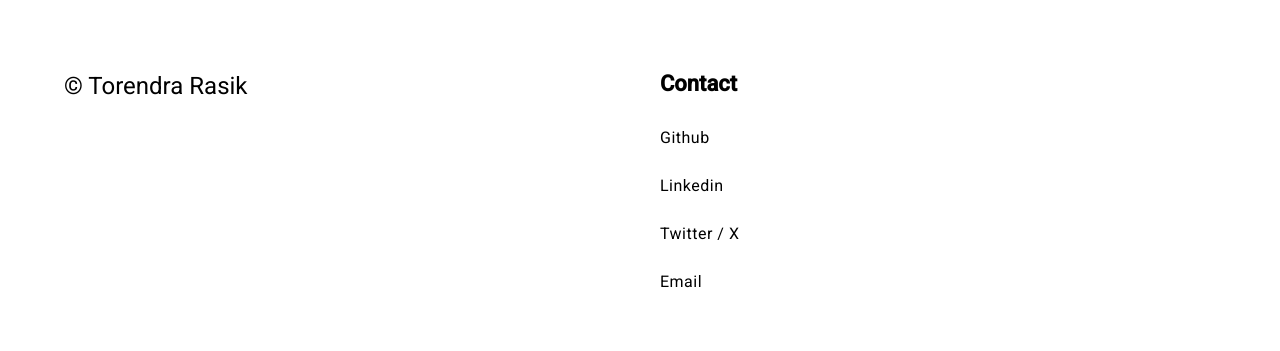
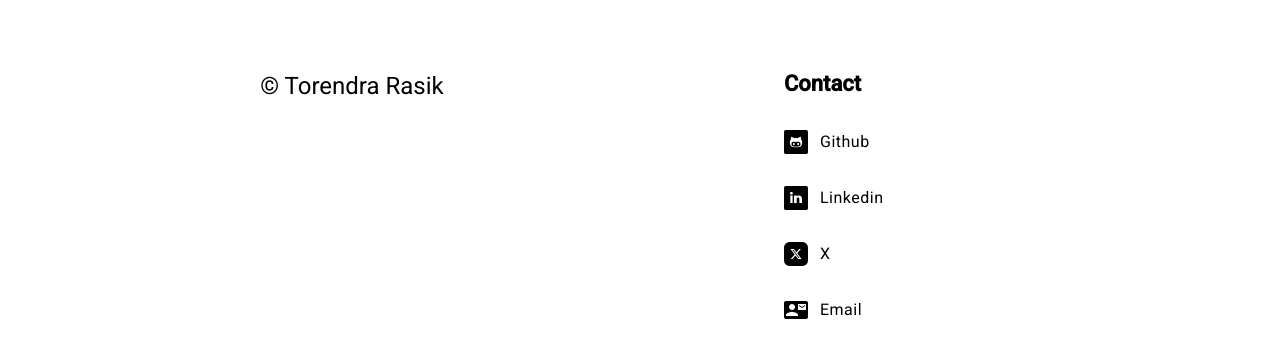
Before and after one commit to trasik/trasik98, an Angular app in the folder client/: page / in a window 1280 px wide. Shown: the part 1365-1716 px from the top of the page. Before the commit the page ends 1671 px from the top, so only its background shows below. Built offline with nearby package versions, Linux system fonts and the light colour scheme.

Commit message:
(client): Adds svg icons and centering to footer contact

```diff
--- a/client/src/app/home/home.component.html
+++ b/client/src/app/home/home.component.html
@@ -76,21 +76,53 @@
 
 <footer class="footer">
   <div class="footer-content">
+    <div class="footer-content-items">
       <h6>&copy; Torendra Rasik</h6>
+    </div>
+    <div class="footer-content-items">
       <ul class="mat-typography footer-contact-list">
         <li id="footer-contact-list-title" class="mat-title-large">Contact</li>
         <li class="mat-body-large">
-        <a href="https://github.com/trasik">Github</a>
+          <a href="https://github.com/trasik"
+            ><mat-icon
+              svgIcon="github"
+              aria-hidden="false"
+              aria-label="Example thumbs up SVG icon"
+            ></mat-icon
+            >Github</a
+          >
         </li>
         <li class="mat-body-large">
-        <a href="https://www.linkedin.com/in/torendrarasik/">Linkedin</a>
+          <a href="https://www.linkedin.com/in/torendrarasik/"
+            ><mat-icon
+              svgIcon="linkedin"
+              aria-hidden="false"
+              aria-label="Example thumbs up SVG icon"
+            ></mat-icon
+            >Linkedin</a
+          >
         </li>
         <li class="mat-body-large">
-        <a href="https://x.com/DownbadT8">Twitter / X</a>
+          <a href="https://x.com/DownbadT8"
+            ><mat-icon
+              svgIcon="x"
+              aria-hidden="false"
+              aria-label="Example thumbs up SVG icon"
+            ></mat-icon
+            >X</a
+          >
         </li>
         <li class="mat-body-large">
-        <a href="mailto:torendrarasik@gmail.com">Email</a>
+          <a href="mailto:torendrarasik@gmail.com"
+            ><mat-icon
+              aria-hidden="false"
+              aria-label="Example home icon"
+              fontIcon="contact_mail"
+            ></mat-icon
+            >Email</a
+          >
         </li>
       </ul>
     </div>
+  </div>
 </footer>
--- a/client/src/app/home/home.component.scss
+++ b/client/src/app/home/home.component.scss
@@ -100,7 +100,9 @@ mat-card-header {
 .footer-content {
   display: flex;
 
-  h6 {
+  .footer-content-items {
+    display: flex;
+    justify-content: center;
     flex: 1;
   }
 }
@@ -109,23 +111,30 @@ mat-card-header {
   list-style-type: none;
   flex: 1;
   margin: auto;
+  padding-left: 25%;
 
   li {
+    padding-bottom: 2rem;
     a {
-      line-height: 3rem;
       color: inherit;
       text-decoration: none;
+      display: flex;
+      align-items: center;
+
+      mat-icon {
+        padding-right: 0.75rem;
+      }
     }
 
     a:hover {
       color: #89cff0;
+      fill: #89cff0;
       transition: color 0.2s;
     }
   }
 }
 
 #footer-contact-list-title {
-  margin-bottom: 1rem;
   font-weight: bold;
 }
 
```
Also changed, not shown: client/src/app/home/home.component.ts (+36 -0 lines). Lines whose indentation alone changed are shown as unchanged.
